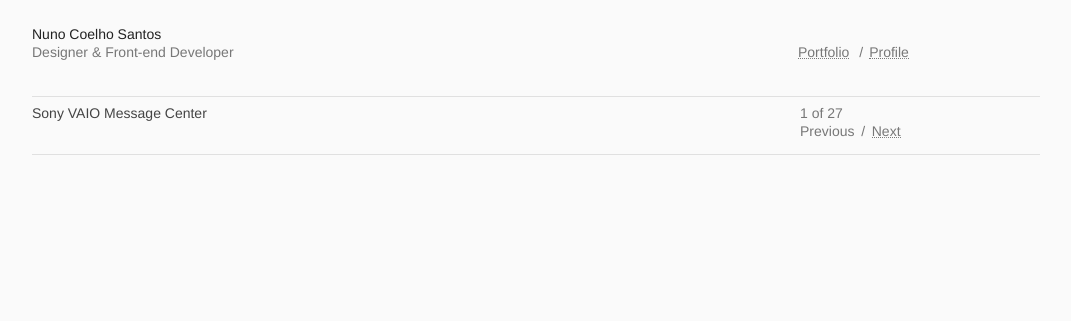
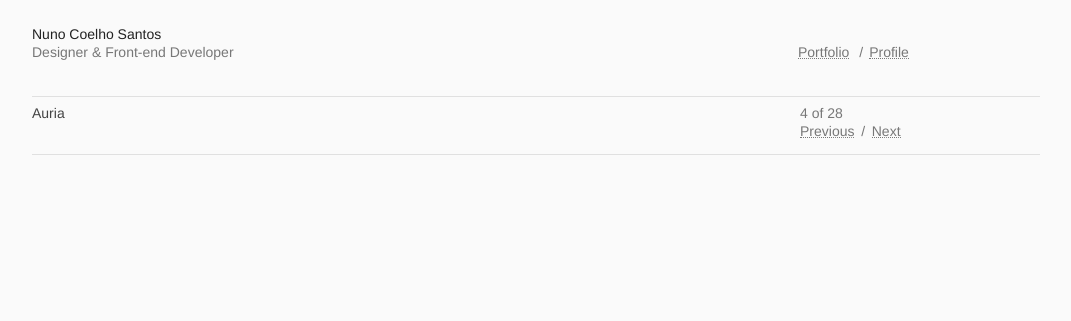
Before and after one commit to nunosans/nunocoelhosantos, a PHP site: page /en/work/auria/ in a window 1280 px wide. Shown: the top 321 px of the page, without its empty margins (104-1175 px from the left). Run offline with PHP 8.4, Linux system fonts and the light colour scheme; data that the repository does not hold is empty; some libraries are stand-ins or nearby versions.

Commit message:
All project pages

```diff
--- a/en/header.inc.php
+++ b/en/header.inc.php
@@ -17,7 +17,7 @@
     <script src="/javascript/scripts.js"></script>
     <?
     $project_number = 0; // Initial value to iterate
-    $projects_total = 27; // Total number of projects
+    $projects_total = 28; // Total number of projects
     switch ($title) {
       case 'Fractures from Anxiety'   : $project_number++;
       case 'Sophie Westerlind'        : $project_number++;
@@ -43,6 +43,7 @@
       case '#todo'                    : $project_number++;
       case 'Keepon'                   : $project_number++;
       case 'Google DoubleClick'       : $project_number++;
+      case 'Auria'                    : $project_number++;
       case 'Kent & Curwen'            : $project_number++;
       case 'Stylize/d'                : $project_number++;
       case 'Sony VAIO Message Center' : $project_number++;
--- a/en/work/auria/index.php
+++ b/en/work/auria/index.php
@@ -1,6 +1,6 @@
 <?
-  $title='Sony VAIO Message Center';
-  $description='Front-end development of Sony VAIO’s news content management system';
+  $title='Auria';
+  $description='Coming soon page for the Auria swimswear design website';
   require_once('../../header.inc.php');
 ?>
 
@@ -8,12 +8,12 @@
   <h2><? echo $title ?></h2>
   <span><? echo $project_number ?> of <? echo $projects_total ?></span>
   <span>
-    Previous &thinsp;/&thinsp;
-    <a href="../stylize-d/">Next</a>
+    <a href="../kent-and-curwen/">Previous</a> &thinsp;/&thinsp;
+    <a href="../google-doubleclick-rich-media-gallery/">Next</a>
   </span>
 </div>
 
-<div class="project" id="sony-vaio">
+<div class="project" id="auria">
 
   <!-- Work goes here -->
 
--- a/en/work/google-doubleclick-rich-media-gallery/index.php
+++ b/en/work/google-doubleclick-rich-media-gallery/index.php
@@ -8,12 +8,12 @@
   <h2><? echo $title ?></h2>
   <span><? echo $project_number ?> of <? echo $projects_total ?></span>
   <span>
-    <a href="../kent-and-curwen/">Previous</a> &thinsp;/&thinsp;
+    <a href="../auria/">Previous</a> &thinsp;/&thinsp;
     <a href="../keepon/">Next</a>
   </span>
 </div>
 
-<div class="project" id="google-doubleclick">
+<div class="project" id="google-doubleclick-rich-media-gallery">
 
   <!-- Work goes here -->
 
--- a/en/work/keepon/index.php
+++ b/en/work/keepon/index.php
@@ -8,7 +8,7 @@
   <h2><? echo $title ?></h2>
   <span><? echo $project_number ?> of <? echo $projects_total ?></span>
   <span>
-    <a href="../google-doubleclick/">Previous</a> &thinsp;/&thinsp;
+    <a href="../google-doubleclick-rich-media-gallery/">Previous</a> &thinsp;/&thinsp;
     <a href="../hash-todo/">Next</a>
   </span>
 </div>
--- a/en/work/kent-and-curwen/index.php
+++ b/en/work/kent-and-curwen/index.php
@@ -9,7 +9,7 @@
   <span><? echo $project_number ?> of <? echo $projects_total ?></span>
   <span>
     <a href="../stylize-d/">Previous</a> &thinsp;/&thinsp;
-    <a href="../google-doubleclick/">Next</a>
+    <a href="../auria/">Next</a>
   </span>
 </div>
 
--- a/en/work/sony-vaio-message-center/index.php
+++ b/en/work/sony-vaio-message-center/index.php
@@ -13,7 +13,7 @@
   </span>
 </div>
 
-<div class="project" id="sony-vaio">
+<div class="project" id="sony-vaio-message-center">
 
   <!-- Work goes here -->
 
--- a/en/work/stylize-d/index.php
+++ b/en/work/stylize-d/index.php
@@ -8,7 +8,7 @@
   <h2><? echo $title ?></h2>
   <span><? echo $project_number ?> of <? echo $projects_total ?></span>
   <span>
-    <a href="../sony-vaio/">Previous</a> &thinsp;/&thinsp;
+    <a href="../sony-vaio-message-center/">Previous</a> &thinsp;/&thinsp;
     <a href="../kent-and-curwen/">Next</a>
   </span>
 </div>
```
